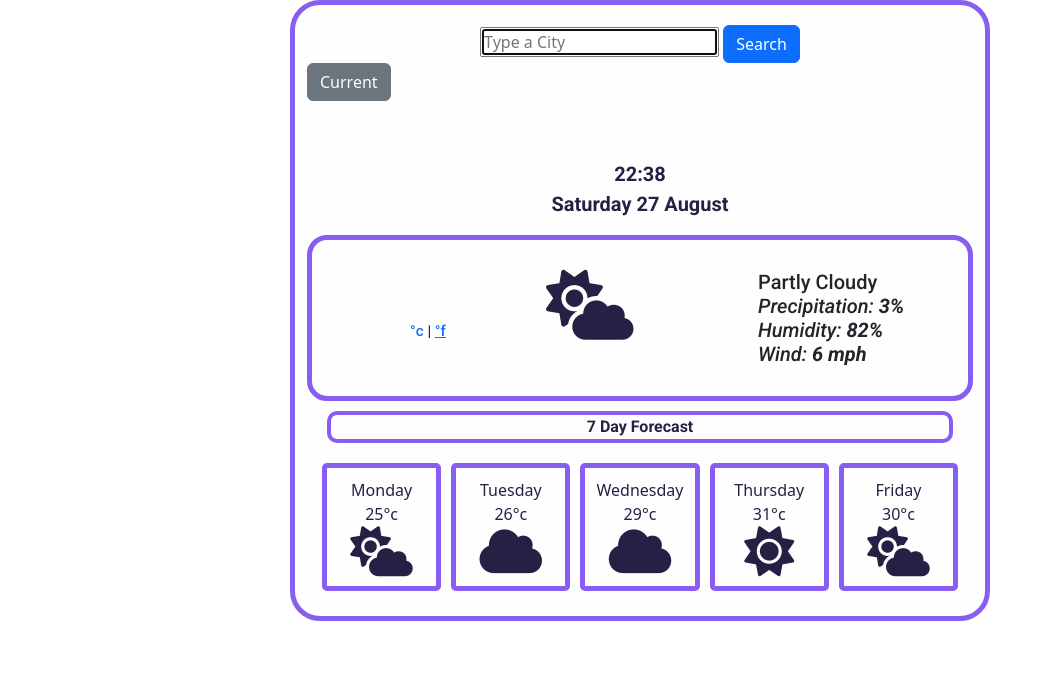
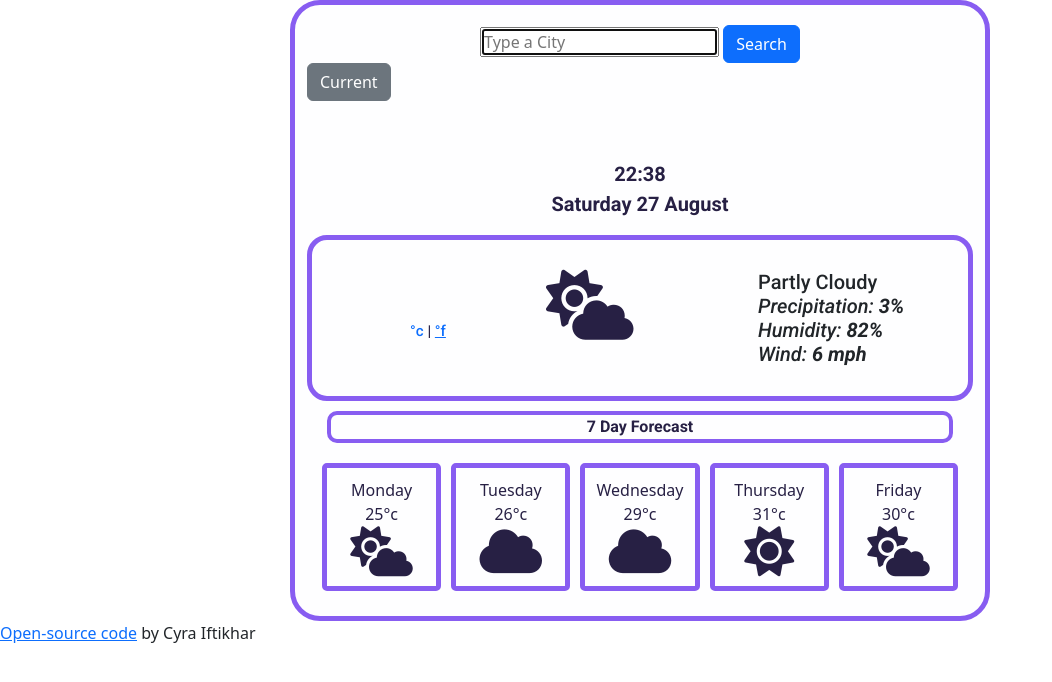
Before and after one commit to CyraIftikhar/weather-app, a plain HTML site: page index.html in a window 1280 px wide. Shown: the whole page, without its empty margins (0-1052 px from the left). Drawn offline with nearby package versions, Linux system fonts and the light colour scheme; no server answers.

Commit message:
Added open-source code footer

```diff
--- a/index.html
+++ b/index.html
@@ -92,6 +92,7 @@
         </div>
       </div>
     </div>
+    <a href="https://github.com/CyraIftikhar/weather-app">Open-source code</a> by Cyra Iftikhar
     <script src="src/script.js"></script>
   </body>
 </html>
```
